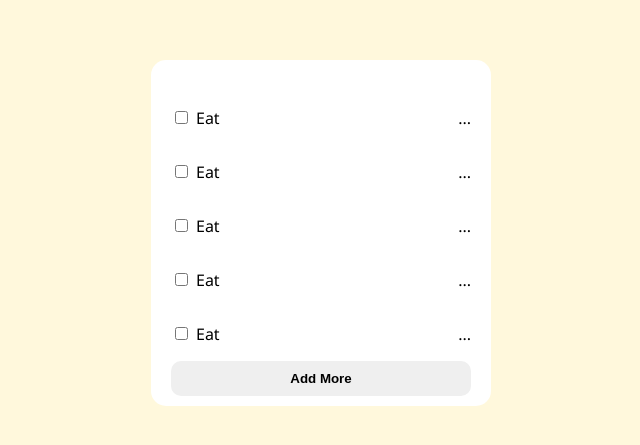
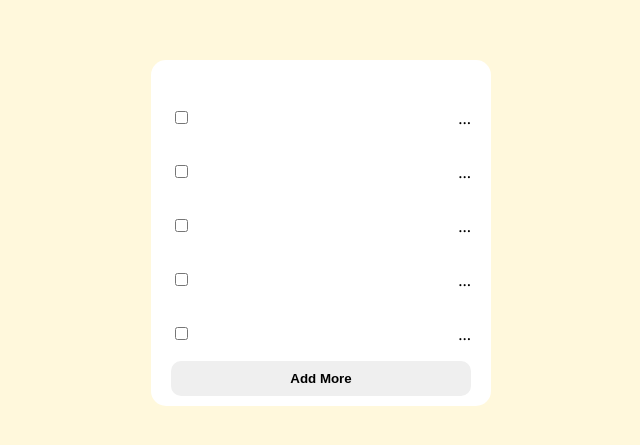
Before and after one commit to simee56/React-Js, a React (Create React App) app in the folder todo-app/: page / in a window 1280 px wide. Shown: the part 167-612 px from the top of the page, without its empty margins (319-959 px from the left). Built offline with nearby package versions, Linux system fonts and the light colour scheme.

Commit message:
add more itenms in list using props

```diff
--- a/todo-app/src/components/todo-items.jsx
+++ b/todo-app/src/components/todo-items.jsx
@@ -1,11 +1,11 @@
 import React from "react";
 
-const TodoItems = () => {
+const TodoItems = (props) => {
     return (
         <li className="Todo-items">
           <span>
-            <input type="checkbox" />
-            <span className="todo-item-text">Eat</span>
+            {props.completed ? <></> : <input type="checkbox" /> }
+            <span className="todo-item-text">{props.items}</span>
           </span>
           <p>...</p>
         </li>
```
